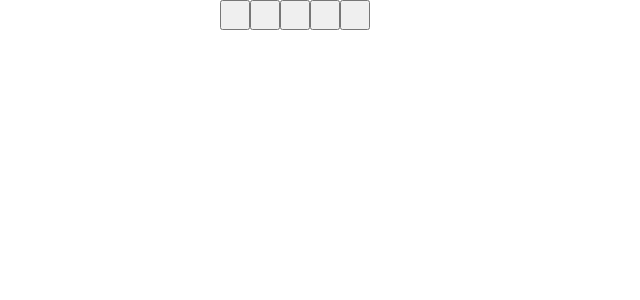
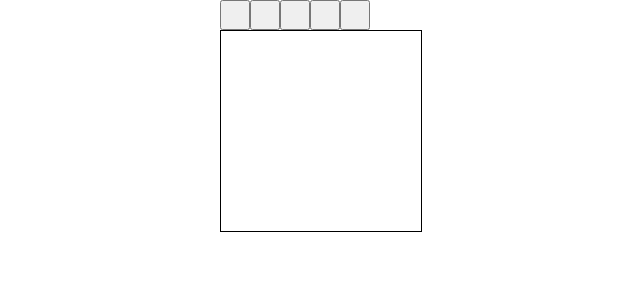
Before and after one commit to illrune/pixel_drawer, a React (Create React App) app: page / in a window 1280 px wide. Shown: the top 300 px of the page, without its empty margins (120-760 px from the left). Built offline with nearby package versions, Linux system fonts and the light colour scheme.

Commit message:
scroll update

```diff
--- a/src/Drawer.js
+++ b/src/Drawer.js
@@ -1,15 +1,19 @@
 import React, { Component } from 'react';
+import Scroll from './Scroll';
 
 class Drawer extends Component {
     constructor(props) {
-        super(props);
+        super();
 
+        this.refCanvasOrg = React.createRef();
+        this.refCanvasShow = React.createRef();
         this.state = {
             width: 200,
             height: 200,
+            scale: 1,
         };
         this.buttonSize = 30;
-    }
+    };
 
     render() {
         return <div style={{ position: 'absolute', left: 0, top: 0, right: 0, bottom: 0 }}>
@@ -21,10 +25,15 @@ class Drawer extends Component {
                 <button style={{ width: this.buttonSize, height: this.buttonSize }} />
             </div>
             <div style ={{ position: 'absolute', top: this.buttonSize, bottom: 0, width: '100%' }}>
-                <canvas style={{ width: this.state.width, height: this.state.height }} />
+                <div style ={{ position: 'relative', width: '100%', height: '100%' }}>
+                    <canvas ref={this.refCanvasOrg} style={{ width: this.state.width, height: this.state.height, display: 'none' }} />
+                    <Scroll id='ShowArea' width={this.state.width} height={this.state.height} scale={this.state.scale}>
+                        <canvas ref={this.refCanvasShow} style={{ width: this.state.width * this.state.scale, height: this.state.height * this.state.scale }} />
+                    </Scroll>
+                </div>
             </div>
         </div>;
-    }
+    };
 }
 
 export default Drawer;
--- /dev/null
+++ b/src/Scroll.js
@@ -0,0 +1,46 @@
+import React, { Component } from 'react';
+
+class Scroll extends Component {
+    constructor(props) {
+        super();
+
+        this.refScrollArea = React.createRef();
+        this.state = {
+            left: 0,
+            top: 0,
+        };
+    };
+
+    useScroll = (e) => {
+        const maxLeft = this.refScrollArea.current.clientWidth - this.props.width;
+        const maxTop = this.refScrollArea.current.clientHeight- this.props.height;
+
+        const mover = (e) => {
+            const left = Math.min(Math.max(this.state.left + e.movementX, 0), maxLeft);
+            const top = Math.min(Math.max(this.state.top + e.movementY, 0), maxTop);
+
+            this.setState({ left: left, top: top });
+        }
+
+        const remover = () => {
+            this.refScrollArea.current.removeEventListener('pointermove', mover);
+            window.removeEventListener('pointerup', remover);
+        }
+
+        this.refScrollArea.current.addEventListener('pointermove', mover);
+        window.addEventListener('pointerup', remover);
+    }
+
+    render() {
+        const width = this.props.width * this.props.scale;
+        const height = this.props.height * this.props.scale;
+
+        return <div ref={this.refScrollArea} style={{ position: 'relative', width: '100%', height: '100%', overflow: 'hidden' }} onPointerDown={this.useScroll}>
+            <div style={{ position: 'absolute', width: width, height: height, left: this.state.left, top: this.state.top, border: '1px solid black' }}>
+                { this.props.children }
+            </div>
+        </div>;
+    };
+}
+
+export default Scroll;
```
